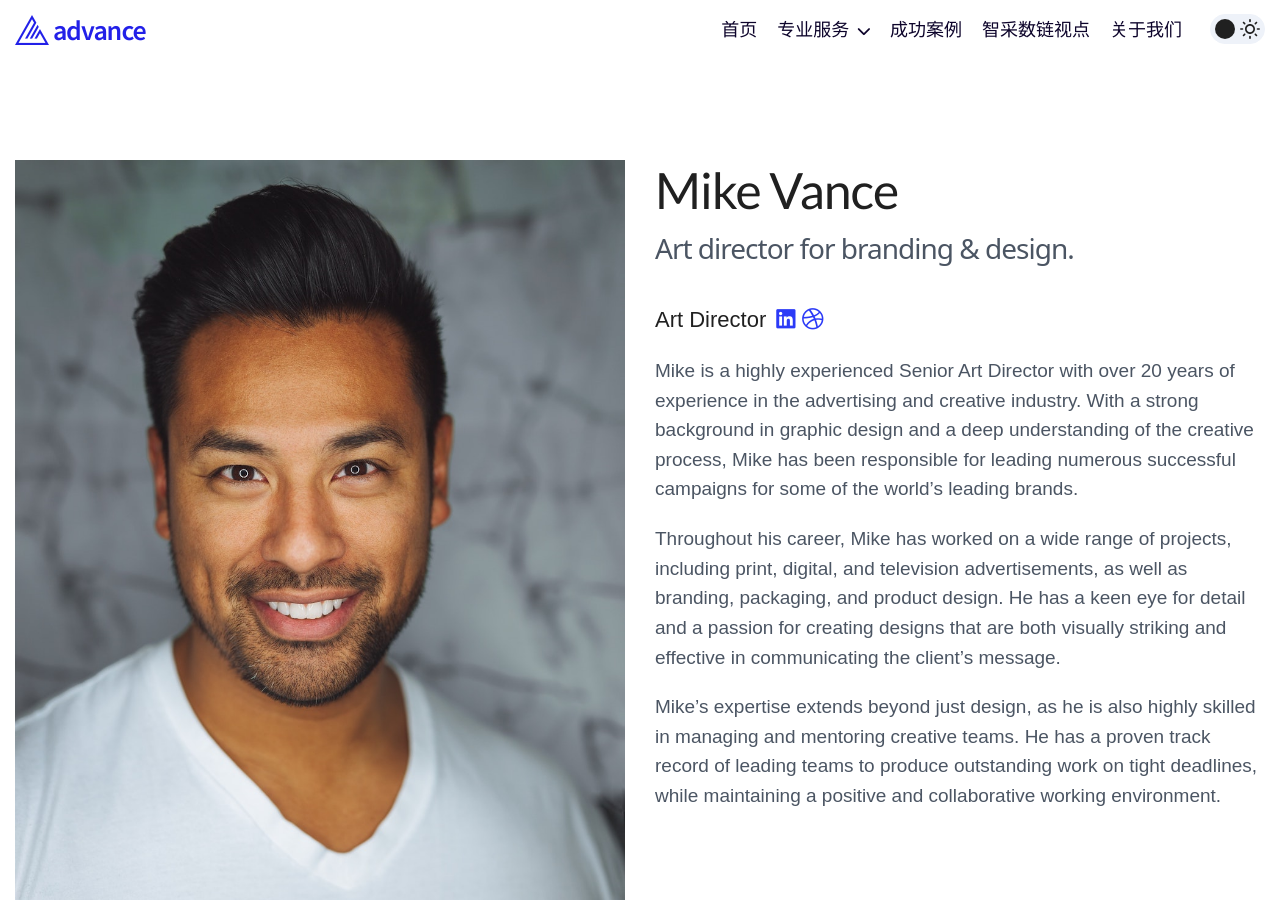
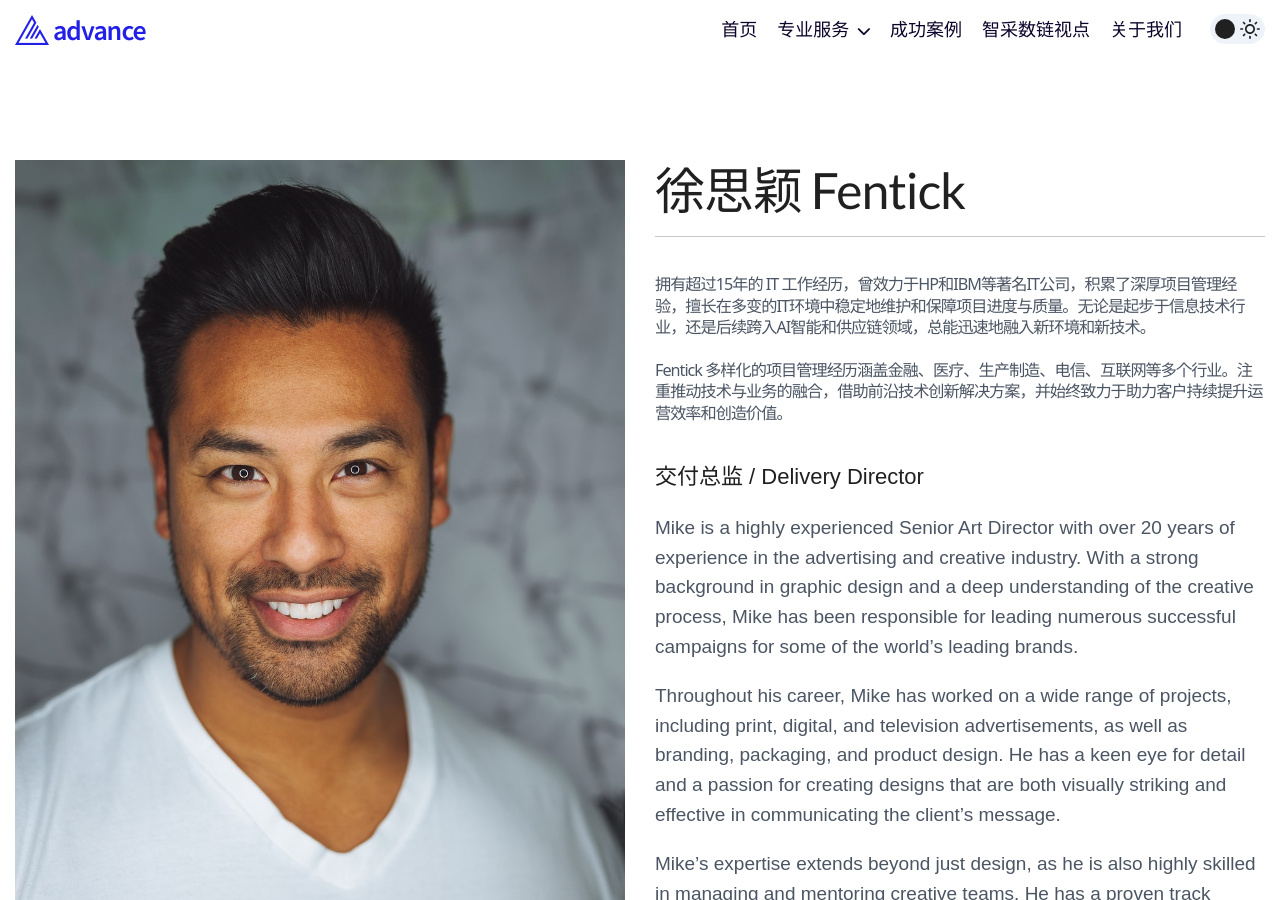
Before and after one commit to digitalink-sws/digitalink-sws.github.io, a Jekyll site: the page built from collections/_team/fentickxu.md, in a window 1280 px wide and 900 px high. Built offline with Jekyll 4.4.1, drawn with Linux system fonts in a browser that asks for light colours; some web fonts are replaced.

Commit message:
add teams page.

```diff
--- a/_layouts/list.html
+++ b/_layouts/list.html
@@ -82,11 +82,12 @@
             icon=card.icon
             thumbnail=card.thumbnail
             image=card.image
-            url=url
+
             weight=card.weight
             jobtitle=card.jobtitle
             links=card.links
           %}
+          <!-- add back 'url = url' above for future team member detailed info.  -->
         </div>
       {% endfor %}
 
--- a/collections/_team/mike-vance.md
+++ b/collections/_team/fentickxu.md
@@ -1,18 +1,19 @@
 ---
-title: "Mike Vance"
+title: "徐思颖 Fentick <hr />"
 date: 2018-12-20T13:44:30+10:00
 weight: 3
-description: "Art director for branding & design."
-thumbnail: "/assets/images/team/mike-vance-thumbnail.jpg"
+description: "<p style='font-size: 0.9em; text-align: left;'><br />拥有超过15年的 IT 工作经历，曾效力于HP和IBM等著名IT公司，积累了深厚项目管理经验，擅长在多变的IT环境中稳定地维护和保障项目进度与质量。无论是起步于信息技术行业，还是后续跨入AI智能和供应链领域，总能迅速地融入新环境和新技术。<br /><br />
+Fentick 多样化的项目管理经历涵盖金融、医疗、生产制造、电信、互联网等多个行业。注重推动技术与业务的融合，借助前沿技术创新解决方案，并始终致力于助力客户持续提升运营效率和创造价值。</p>"
+thumbnail: "/assets/images/team/swse/fentickxu.png"
 image: "/assets/images/team/mike-vance.jpg"
-jobtitle: "Art Director"
-links:
-  - url: "https://www.linkedin.com"
-    label: LinkedIn
-    icon: "fab fa-linkedin"
-  - url: "https://dribbble.com"
-    label: Dribbble
-    icon: "fab fa-dribbble"
+jobtitle: "交付总监 / Delivery Director"
+# links:
+#   - url: "https://www.linkedin.com"
+#     label: LinkedIn
+#     icon: "fab fa-linkedin"
+#   - url: "https://dribbble.com"
+#     label: Dribbble
+#     icon: "fab fa-dribbble"
 ---
 
 Mike is a highly experienced Senior Art Director with over 20 years of experience in the advertising and creative industry. With a strong background in graphic design and a deep understanding of the creative process, Mike has been responsible for leading numerous successful campaigns for some of the world's leading brands.
```
Also changed, not shown: collections/_team/jimmyxu.md (renamed from collections/_team/jessica-mannix.md, +10 -9 lines), collections/_team/johnsonjin.md (renamed from collections/_team/robert-johnson.md, +11 -11 lines), pages/team.md (+4 -4 lines), assets/images/team/swse/fentickxu.png (added), assets/images/team/swse/jimmyxu.png (added), assets/images/team/swse/jinsong.jpg (added).
